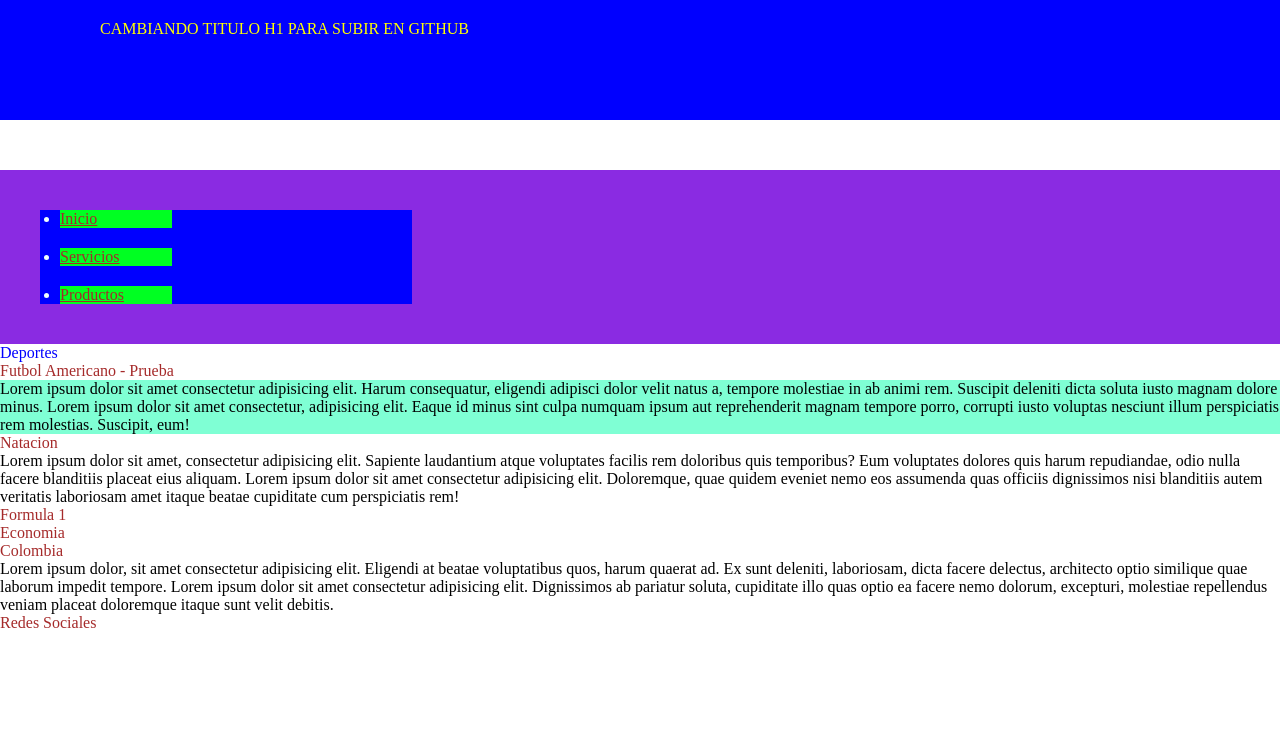
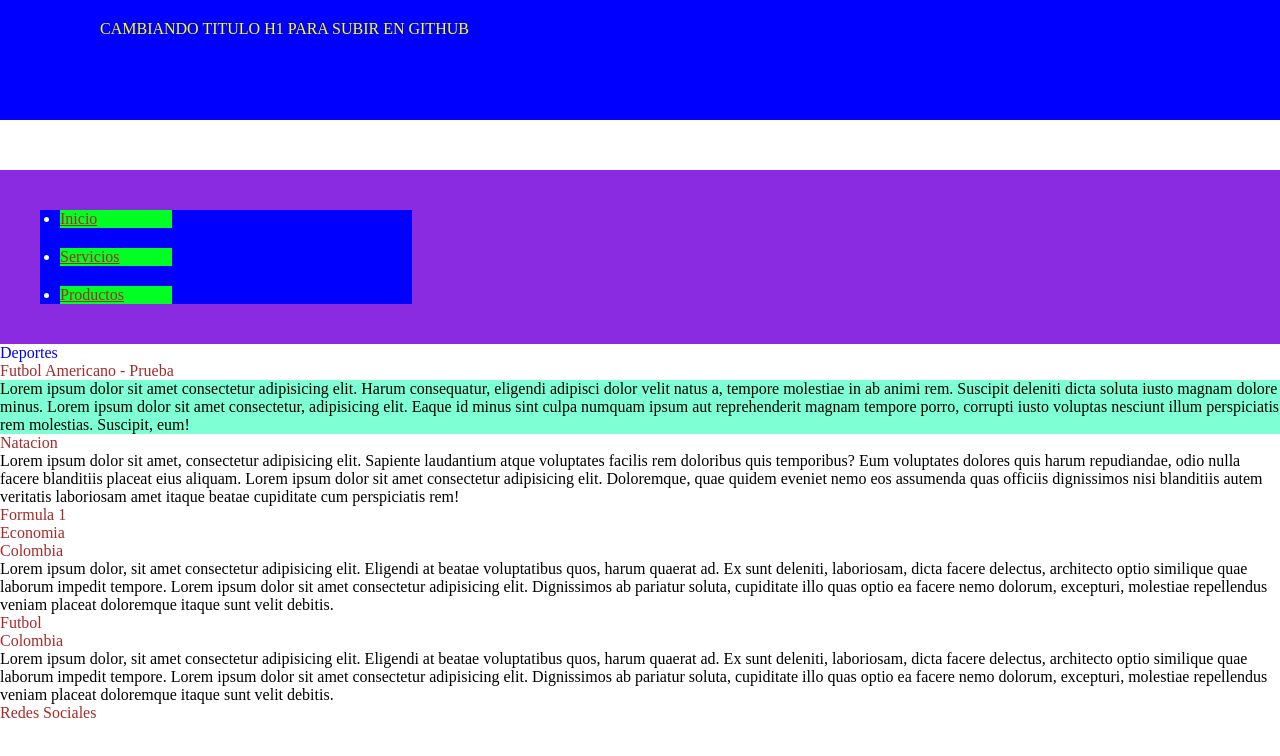
Before and after one commit to Juanse48/repositorio-ejemplo, a plain HTML site: page index.html in a window 1280 px wide. Drawn offline with Linux system fonts and the light colour scheme.

Commit message:
Se agrego articulo de Futbol

```diff
--- a/index.html
+++ b/index.html
@@ -46,6 +46,12 @@
             <p>Lorem ipsum dolor, sit amet consectetur adipisicing elit. Eligendi at beatae voluptatibus quos, harum quaerat ad. Ex sunt deleniti, laboriosam, dicta facere delectus, architecto optio similique quae laborum impedit tempore. Lorem ipsum dolor
                 sit amet consectetur adipisicing elit. Dignissimos ab pariatur soluta, cupiditate illo quas optio ea facere nemo dolorum, excepturi, molestiae repellendus veniam placeat doloremque itaque sunt velit debitis.</p>
         </article>
+        <article>
+            <h2>Futbol</h2>
+            <h3>Colombia</h3>
+            <p>Lorem ipsum dolor, sit amet consectetur adipisicing elit. Eligendi at beatae voluptatibus quos, harum quaerat ad. Ex sunt deleniti, laboriosam, dicta facere delectus, architecto optio similique quae laborum impedit tempore. Lorem ipsum dolor
+                sit amet consectetur adipisicing elit. Dignissimos ab pariatur soluta, cupiditate illo quas optio ea facere nemo dolorum, excepturi, molestiae repellendus veniam placeat doloremque itaque sunt velit debitis.</p>
+        </article>
     </section>
     <footer>
         <h3>Redes Sociales</h3>
```
